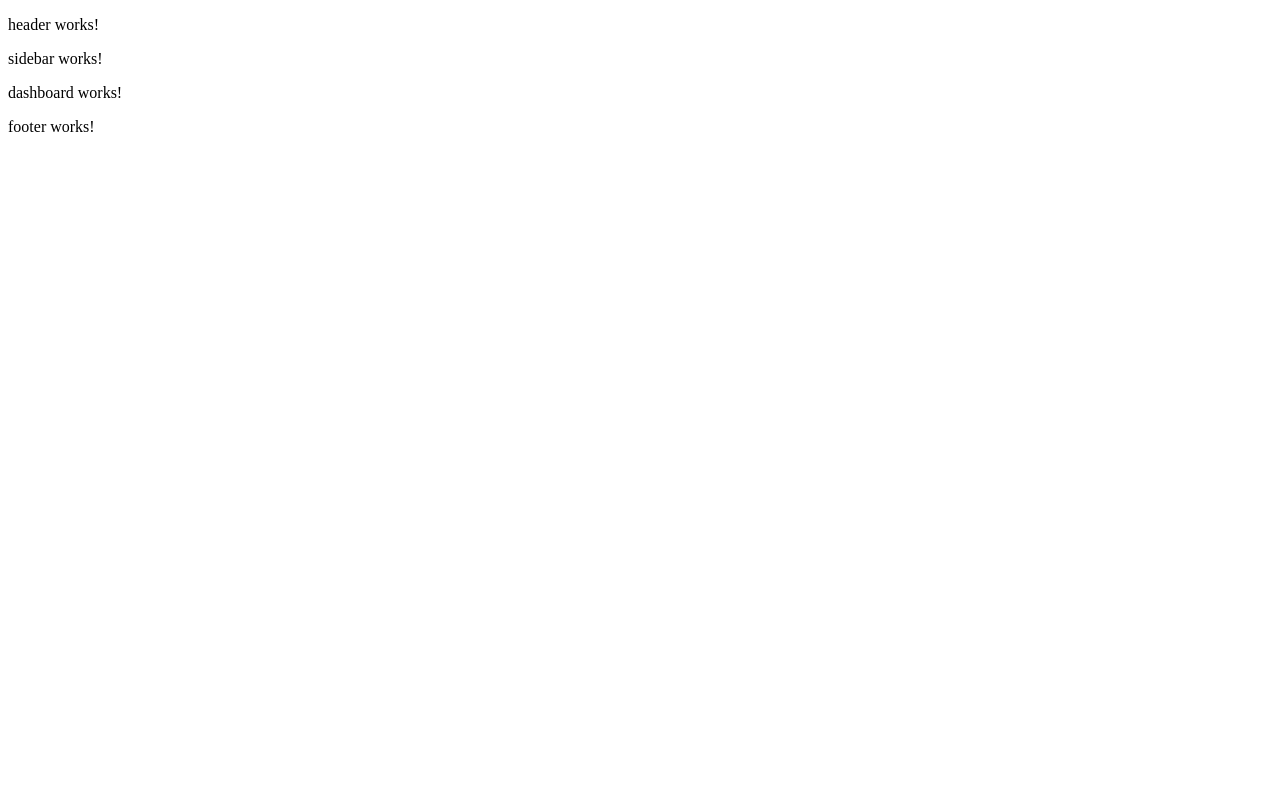
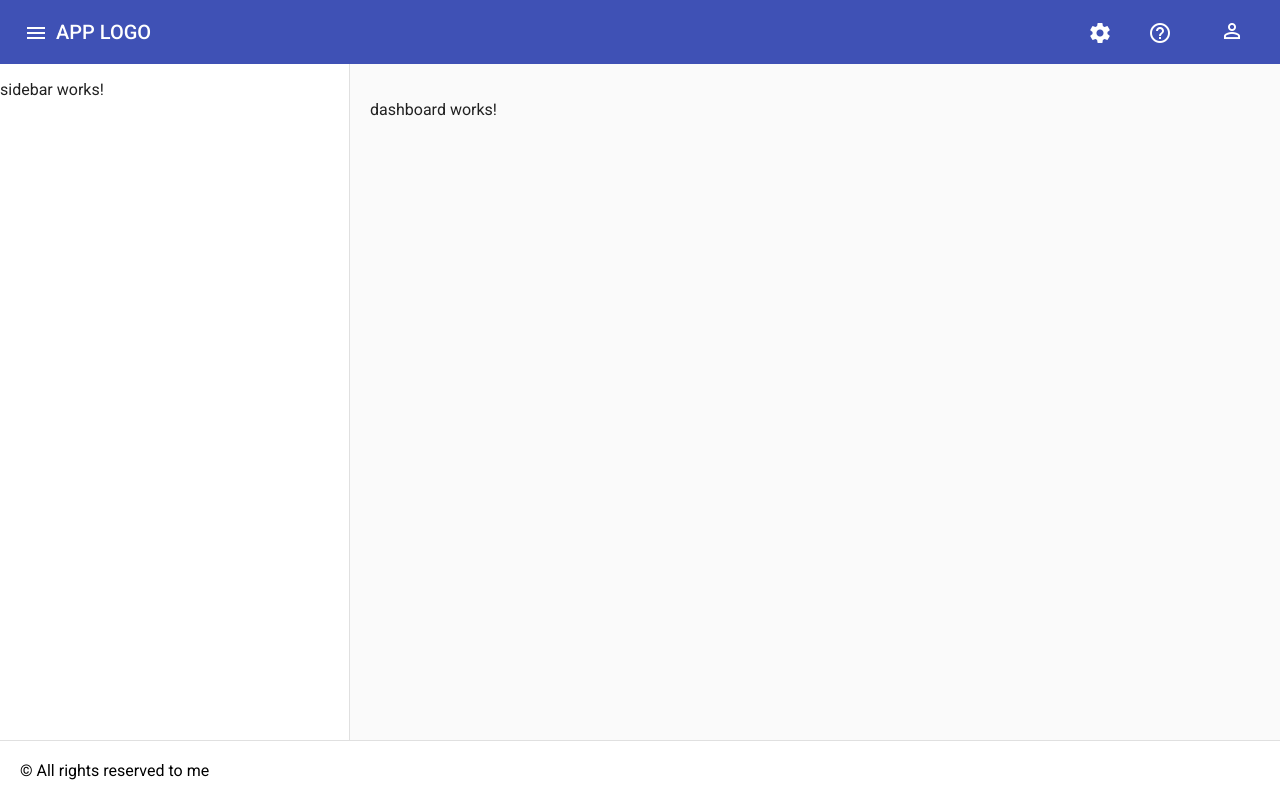
Before and after one commit to RoyRosenberg/ng-blog, an Angular app: page / in a window 1280 px wide. Built offline with nearby package versions, Linux system fonts and the light colour scheme.

Commit message:
styling the header, footer

```diff
--- a/angular.json
+++ b/angular.json
@@ -28,6 +28,7 @@
               "src/assets"
             ],
             "styles": [
+              "./node_modules/@angular/material/prebuilt-themes/indigo-pink.css",
               "src/styles.scss"
             ],
             "scripts": []
--- a/src/app/app.module.ts
+++ b/src/app/app.module.ts
@@ -1,5 +1,6 @@
 import { NgModule } from '@angular/core';
 import { BrowserModule } from '@angular/platform-browser';
+import { BrowserAnimationsModule } from '@angular/platform-browser/animations';
 
 import { AppRoutingModule } from './app-routing.module';
 import { AppComponent } from './app.component';
@@ -12,7 +13,8 @@ import { DefaultModule } from './layouts/default/default.module';
   imports: [
     BrowserModule,
     AppRoutingModule,
-    DefaultModule
+    DefaultModule,
+    BrowserAnimationsModule
   ],
   providers: [],
   bootstrap: [AppComponent]
--- a/src/app/layouts/default/default.component.html
+++ b/src/app/layouts/default/default.component.html
@@ -1,4 +1,12 @@
 <app-header></app-header>
-<app-sidebar></app-sidebar>
-<router-outlet></router-outlet>
+
+<mat-drawer-container>
+    <mat-drawer mode="side" opened>
+        <app-sidebar></app-sidebar>
+    </mat-drawer>
+    <mat-drawer-content>
+        <router-outlet></router-outlet>
+    </mat-drawer-content>
+</mat-drawer-container>
+
 <app-footer></app-footer>
--- a/src/app/layouts/default/default.component.scss
+++ b/src/app/layouts/default/default.component.scss
@@ -0,0 +1,16 @@
+:host {
+    display: flex;
+    flex-direction: column;
+    height: 100%;
+}
+mat-drawer {
+    width: 350px;
+}
+
+mat-drawer-container {
+    height: 100%;
+}
+
+mat-drawer-content {
+    padding: 20px;
+}
--- a/src/app/layouts/default/default.module.ts
+++ b/src/app/layouts/default/default.module.ts
@@ -1,5 +1,6 @@
 import { CommonModule } from '@angular/common';
 import { NgModule } from '@angular/core';
+import { MatSidenavModule } from '@angular/material/sidenav';
 import { RouterModule } from '@angular/router';
 import { DashboardComponent } from 'src/app/modules/dashboard/dashboard.component';
 import { PostsComponent } from 'src/app/modules/posts/posts.component';
@@ -18,7 +19,8 @@ import { DefaultComponent } from './default.component';
   imports: [
     CommonModule,
     RouterModule,
-    SharedModule
+    SharedModule,
+    MatSidenavModule
   ]
 })
 export class DefaultModule { }
--- a/src/app/shared/components/footer/footer.component.html
+++ b/src/app/shared/components/footer/footer.component.html
@@ -1 +1,4 @@
-<p>footer works!</p>
+<mat-divider></mat-divider>
+<footer>
+    &copy; All rights reserved to me
+</footer>
--- a/src/app/shared/components/footer/footer.component.scss
+++ b/src/app/shared/components/footer/footer.component.scss
@@ -0,0 +1,3 @@
+footer {
+    padding: 20px;
+}
--- a/src/app/shared/components/header/header.component.html
+++ b/src/app/shared/components/header/header.component.html
@@ -1 +1,34 @@
-<p>header works!</p>
+<mat-toolbar color="primary">
+    <mat-toolbar-row>
+        <button mat-icon-button>
+            <mat-icon>menu</mat-icon>
+        </button>
+
+        <span>APP LOGO</span>
+
+        <div fxFlex fxLayout="row" fxLayoutAlign="flex-end">
+            <ul fxLayout="row" fxLayoutGap="20px">
+                <li>
+                    <button mat-icon-button>
+                        <mat-icon>settings</mat-icon>
+                    </button>
+                </li>
+                <li>
+                    <button mat-icon-button>
+                        <mat-icon>help_outline</mat-icon>
+                    </button>
+                </li>
+                <li><button mat-button [matMenuTriggerFor]="menu">
+                    <mat-icon>person_outline</mat-icon>
+                </button>
+                    <mat-menu #menu="matMenu">
+                        <button mat-menu-item>
+                            <mat-icon>exit_to_app</mat-icon>
+                            Sign Out
+                        </button>
+                    </mat-menu>
+                </li>
+            </ul>
+        </div>
+    </mat-toolbar-row>
+</mat-toolbar>
--- a/src/app/shared/components/header/header.component.scss
+++ b/src/app/shared/components/header/header.component.scss
@@ -0,0 +1,3 @@
+ul li {
+    list-style: none;
+}
--- a/src/index.html
+++ b/src/index.html
@@ -6,6 +6,8 @@
   <base href="/">
   <meta name="viewport" content="width=device-width, initial-scale=1">
   <link rel="icon" type="image/x-icon" href="favicon.ico">
+  <link href="https://fonts.googleapis.com/css?family=Roboto:300,400,500&display=swap" rel="stylesheet">
+  <link href="https://fonts.googleapis.com/icon?family=Material+Icons" rel="stylesheet">
 </head>
 <body>
   <app-root></app-root>
--- a/src/styles.scss
+++ b/src/styles.scss
@@ -1 +1,9 @@
 /* You can add global styles to this file, and also import other style files */
+html,
+body {
+    height: 100%;
+}
+body {
+    margin: 0;
+    font-family: Roboto, "Helvetica Neue", sans-serif;
+}
```
Also changed, not shown: src/app/shared/shared.module.ts (+13 -3 lines).
